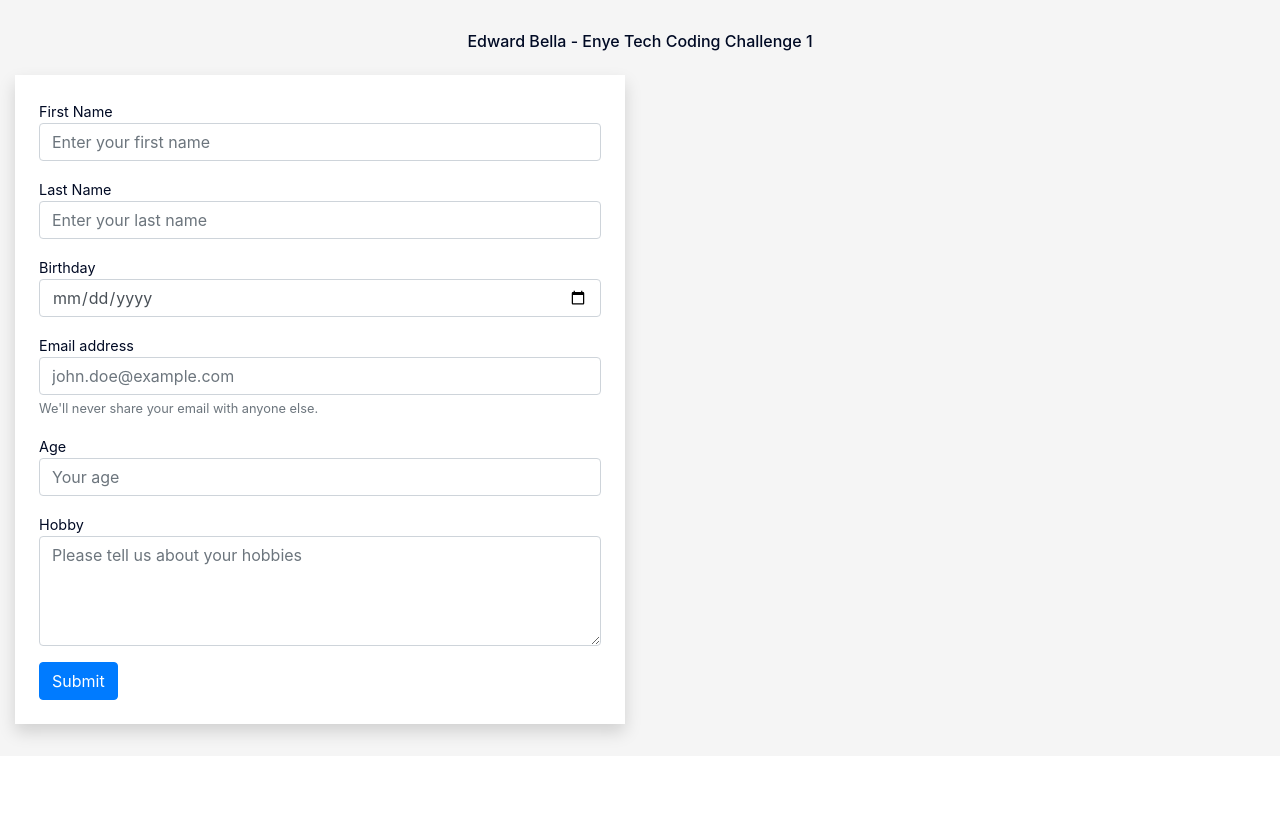
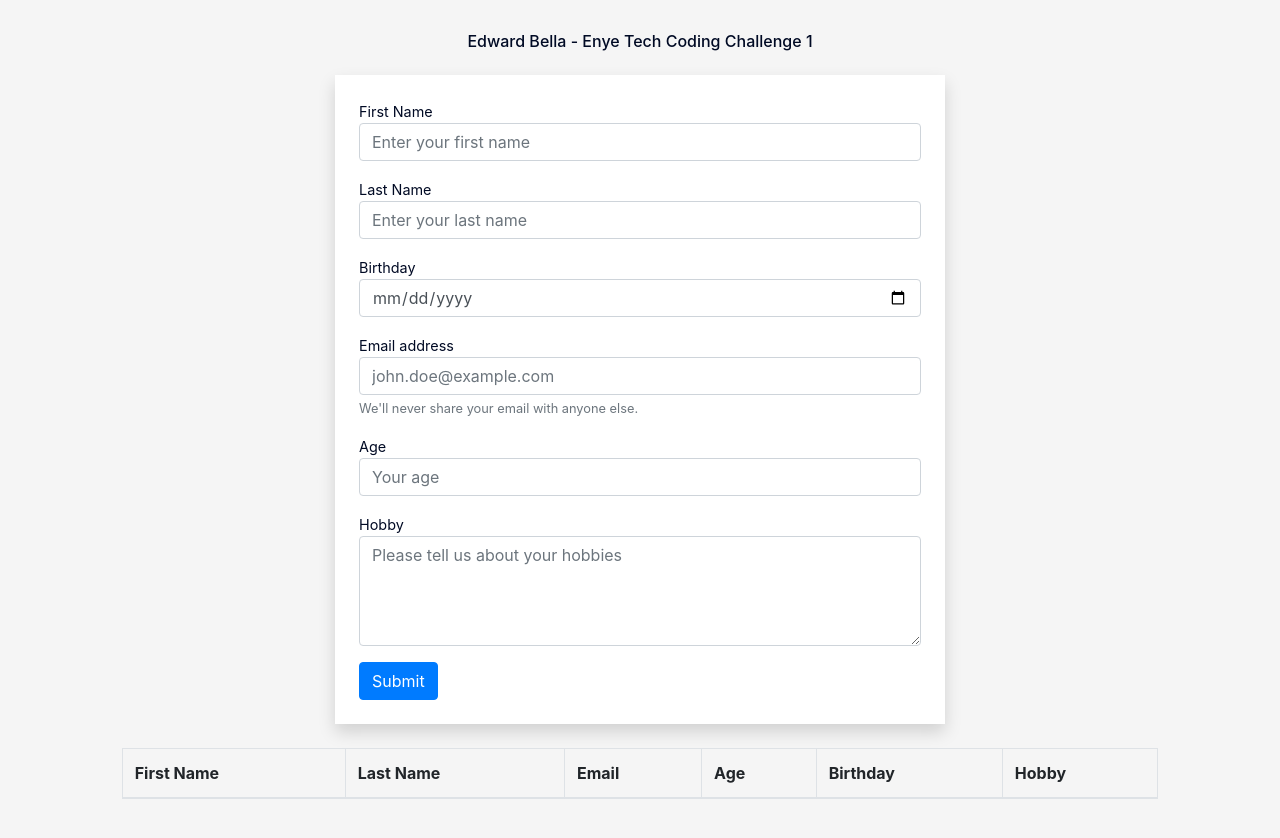
Before and after one commit to edbella/enye-user-form-challenge, a React (Create React App) app: page / in a window 1280 px wide. Shown: the top 838 px of the page. Before the commit the page ends 800 px from the top, so only its background shows below. Built offline with nearby package versions, Linux system fonts and the light colour scheme.

Commit message:
Finished Challenge 2 by integrating redux

```diff
--- a/src/App.js
+++ b/src/App.js
@@ -1,27 +1,28 @@
 import React, { Component } from "react";
 import Helmet from "react-helmet";
-import { Container } from "react-bootstrap";
+import { Provider } from "react-redux";
+import { Container, Row, Col } from "react-bootstrap";
+import store from "./store";
 import "./App.css";
 import Forms from "./components/Forms";
+import DisplayUser from "./components/DisplayUser";
 
 class App extends Component {
-  state = {
-    //users: [],
+  /* state = {
+    users: [],
     formSave: false
   };
 
-  /*updateUser = user => {
+  updateUser = user => {
     //console.log(newUser);
-    this.setState({ users: user, formSave: true });
-  };*/
-
-  formSave = () => {
-    //console.log(newUser);
-    this.setState({ formSave: true });
-  };
+    const { users } = this.state;
+    this.setState({ users: [...users, user], formSave: true });
+  }; */
 
   render() {
+    //const { users, formSave } = this.state;
     return (
+      <Provider store={store}>
         <Container fluid={true} className="bodyStyle section-padding">
           <Helmet>
             <meta charSet="utf-8" />
@@ -31,12 +32,16 @@ class App extends Component {
           <h6 className="text-center mb-4">
             Edward Bella - Enye Tech Coding Challenge 1
           </h6>
-
-        <Forms
-          /*updateUser={this.updateUser}*/
-          formSave={this.formSave}
-        />
+          <Row>
+            <Col className="mx-auto mb-4" md={6}>
+              <Forms />
+            </Col>
+            <Col className="mx-auto" md={10}>
+              <DisplayUser />
+            </Col>
+          </Row>
         </Container>
+      </Provider>
     );
   }
 }
--- /dev/null
+++ b/src/actions/formActions.js
@@ -0,0 +1,8 @@
+import { SAVE_FORM } from "./types";
+
+export const saveForm = user => {
+  return {
+    type: SAVE_FORM,
+    payload: user
+  };
+};
--- /dev/null
+++ b/src/actions/types.js
@@ -0,0 +1 @@
+export const SAVE_FORM = "SAVE_FORM";
--- a/src/components/DisplayUser.jsx
+++ b/src/components/DisplayUser.jsx
@@ -1,5 +1,7 @@
 import React, { Component } from "react";
+import { connect } from "react-redux";
 import { Table } from "react-bootstrap";
+import { saveForm } from "../actions/formActions";
 
 export class DisplayUser extends Component {
   render() {
@@ -16,14 +18,14 @@ export class DisplayUser extends Component {
           </tr>
         </thead>
         <tbody>
-          {this.props.data.map(data => {
+          {this.props.users.map(data => {
             return (
               <tr>
-                <td>{data.firstName}</td>
-                <td>{data.lastName}</td>
+                <td>{data.fname}</td>
+                <td>{data.lname}</td>
                 <td>{data.email}</td>
                 <td>{data.age}</td>
-                <td>{data.birthday}</td>
+                <td>{data.birth}</td>
                 <td>{data.hobby}</td>
               </tr>
             );
@@ -34,4 +36,11 @@ export class DisplayUser extends Component {
   }
 }
 
-export default DisplayUser;
+const matchStateToProps = state => ({
+  users: state.users.users
+});
+
+export default connect(
+  matchStateToProps,
+  { saveForm }
+)(DisplayUser);
--- a/src/components/Forms.jsx
+++ b/src/components/Forms.jsx
@@ -1,6 +1,8 @@
 import React, { Component } from "react";
-import { Form, Button, Row, Col } from "react-bootstrap";
-import DisplayUser from "./DisplayUser";
+import { connect } from "react-redux";
+import { bindActionCreators } from "redux";
+import { saveForm } from "../actions/formActions";
+import { Form, Button } from "react-bootstrap";
 
 export class Forms extends Component {
   state = {
@@ -9,57 +11,35 @@ export class Forms extends Component {
   };
 
   handleSubmit = e => {
+    const { user } = this.state;
     e.preventDefault();
-
-    const firstName = this.refs.fname.value,
-      lastName = this.refs.lname.value,
-      email = this.refs.email.value,
-      age = this.refs.age.value,
-      birthday = this.refs.birth.value,
-      hobby = this.refs.hobby.value,
-      user = this.state.user,
-      formSave = this.state.formSave;
-
-    const newUser = {
-      firstName,
-      lastName,
-      email,
-      age,
-      birthday,
-      hobby
+    this.props.saveForm(user);
+    e.target.fname.value = "";
+    e.target.lname.value = "";
+    e.target.email.value = "";
+    e.target.age.value = "";
+    e.target.birth.value = "";
+    e.target.hobby.value = "";
+    //this.props.formSave(formSave);
   };
 
+  onChange = e => {
     this.setState({
-      user: [...user, newUser],
+      user: { ...this.state.user, [e.target.name]: e.target.value },
       formSave: true
     });
-
-    //this.props.updateUser(user);
-    this.props.formSave(formSave);
-
-    this.refs.fname.value = "";
-    this.refs.lname.value = "";
-    this.refs.email.value = "";
-    this.refs.age.value = "";
-    this.refs.birth.value = "";
-    this.refs.hobby.value = "";
   };
 
   render() {
-    const { user, formSave } = this.state;
     return (
-      <Row>
-        <Col className="mx-auto" md={6}>
-          <Form
-            className="form shadow p-4 bg-white"
-            onSubmit={this.handleSubmit}
-          >
+      <Form className="form shadow p-4 bg-white" onSubmit={this.handleSubmit}>
         <Form.Group controlId="fname">
           <Form.Label>First Name</Form.Label>
           <Form.Control
+            onChange={this.onChange}
             type="text"
             placeholder="Enter your first name"
-                ref="fname"
+            name="fname"
             required={true}
           />
         </Form.Group>
@@ -67,9 +47,10 @@ export class Forms extends Component {
         <Form.Group controlId="lname">
           <Form.Label>Last Name</Form.Label>
           <Form.Control
+            onChange={this.onChange}
             type="text"
             placeholder="Enter your last name"
-                ref="lname"
+            name="lname"
             required={true}
           />
         </Form.Group>
@@ -77,9 +58,10 @@ export class Forms extends Component {
         <Form.Group controlId="birth">
           <Form.Label>Birthday</Form.Label>
           <Form.Control
+            onChange={this.onChange}
             type="date"
             placeholder="Please input your birth date"
-                ref="birth"
+            name="birth"
             required={true}
           />
         </Form.Group>
@@ -87,9 +69,10 @@ export class Forms extends Component {
         <Form.Group controlId="email">
           <Form.Label>Email address</Form.Label>
           <Form.Control
+            onChange={this.onChange}
             type="email"
             placeholder="john.doe@example.com"
-                ref="email"
+            name="email"
             required={true}
           />
           <Form.Text className="text-muted">
@@ -100,9 +83,10 @@ export class Forms extends Component {
         <Form.Group controlId="age">
           <Form.Label>Age</Form.Label>
           <Form.Control
+            onChange={this.onChange}
             type="number"
             placeholder="Your age"
-                ref="age"
+            name="age"
             required={true}
           />
         </Form.Group>
@@ -110,10 +94,11 @@ export class Forms extends Component {
         <Form.Group controlId="hobby">
           <Form.Label>Hobby</Form.Label>
           <Form.Control
+            onChange={this.onChange}
             as="textarea"
             rows="4"
             placeholder="Please tell us about your hobbies"
-                ref="hobby"
+            name="hobby"
             required={true}
           />
         </Form.Group>
@@ -122,13 +107,15 @@ export class Forms extends Component {
           Submit
         </Button>
       </Form>
-        </Col>
-        <Col className="mx-auto" md={6}>
-          {formSave ? <DisplayUser data={user} /> : console.log("No user yet")}
-        </Col>
-      </Row>
     );
   }
 }
 
-export default Forms;
+function matchDispatchToProps(dispatch) {
+  bindActionCreators({ saveForm: saveForm }, dispatch);
+}
+
+export default connect(
+  matchDispatchToProps,
+  { saveForm }
+)(Forms);
--- /dev/null
+++ b/src/reducers/formReducer.js
@@ -0,0 +1,17 @@
+import { SAVE_FORM } from "../actions/types";
+
+const initialState = {
+  users: []
+};
+
+export default function(state = initialState, action) {
+  switch (action.type) {
+    case SAVE_FORM:
+      return {
+        ...state,
+        users: [...state.users, action.payload]
+      };
+    default:
+      return state;
+  }
+}
--- /dev/null
+++ b/src/reducers/index.js
@@ -0,0 +1,6 @@
+import { combineReducers } from "redux";
+import formReducer from "./formReducer";
+
+export default combineReducers({
+  users: formReducer
+});
--- /dev/null
+++ b/src/store.js
@@ -0,0 +1,16 @@
+import { applyMiddleware, createStore, compose } from "redux";
+import thunk from "redux-thunk";
+import rootReducer from "./reducers/index";
+
+const initialState = {};
+const middleware = [thunk];
+const store = createStore(
+  rootReducer,
+  initialState,
+  compose(
+    applyMiddleware(...middleware),
+    window.__REDUX_DEVTOOLS_EXTENSION__ && window.__REDUX_DEVTOOLS_EXTENSION__()
+  )
+);
+
+export default store;
```
Also changed, not shown: package.json (+8 -1 lines), src/index.js (+7 -7 lines), 1 other file (tests, documents, lock files or other folders). Lines whose indentation alone changed are shown as unchanged.
